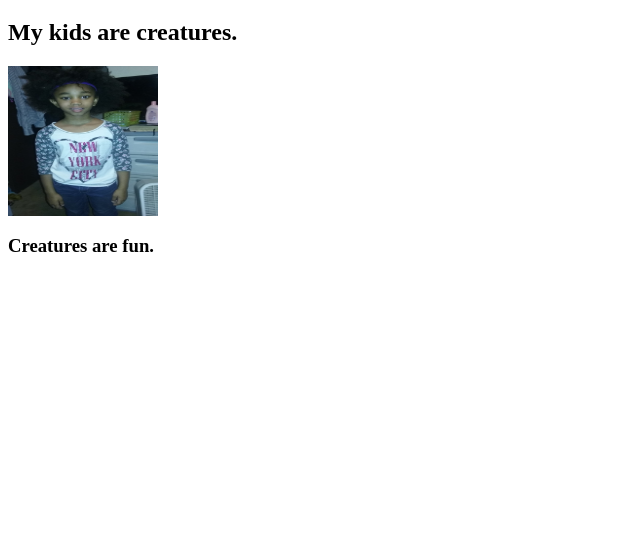
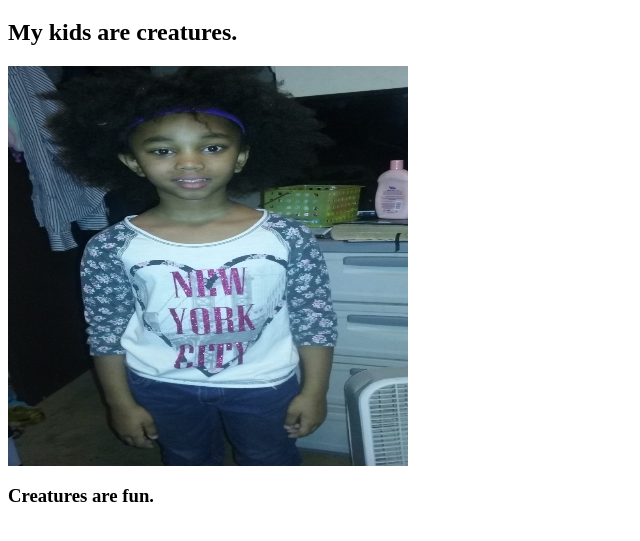
Before and after one commit to BerneBee/BernesJourneyToCode, a plain HTML site: page index.html in a window 1280 px wide. Shown: the part 87-628 px from the top of the page, without its empty margins (0-640 px from the left). Drawn offline with Linux system fonts and the light colour scheme.

Commit message:
pic size update

```diff
--- a/index.html
+++ b/index.html
@@ -1,5 +1,5 @@
 <p> I'm Bernie and I gave birth to a lion and an owl. </p>
 <h1>Kids Are Creatures.</h1>
 <h2>My kids are creatures.</h2>
-<img src="12141024_587324151428737_7342627175195197549_o.jpg" height="150" width="150"/>
+<img src="12141024_587324151428737_7342627175195197549_o.jpg" height="400" width="400"/>
 <h3>Creatures are fun.</h3>
```
